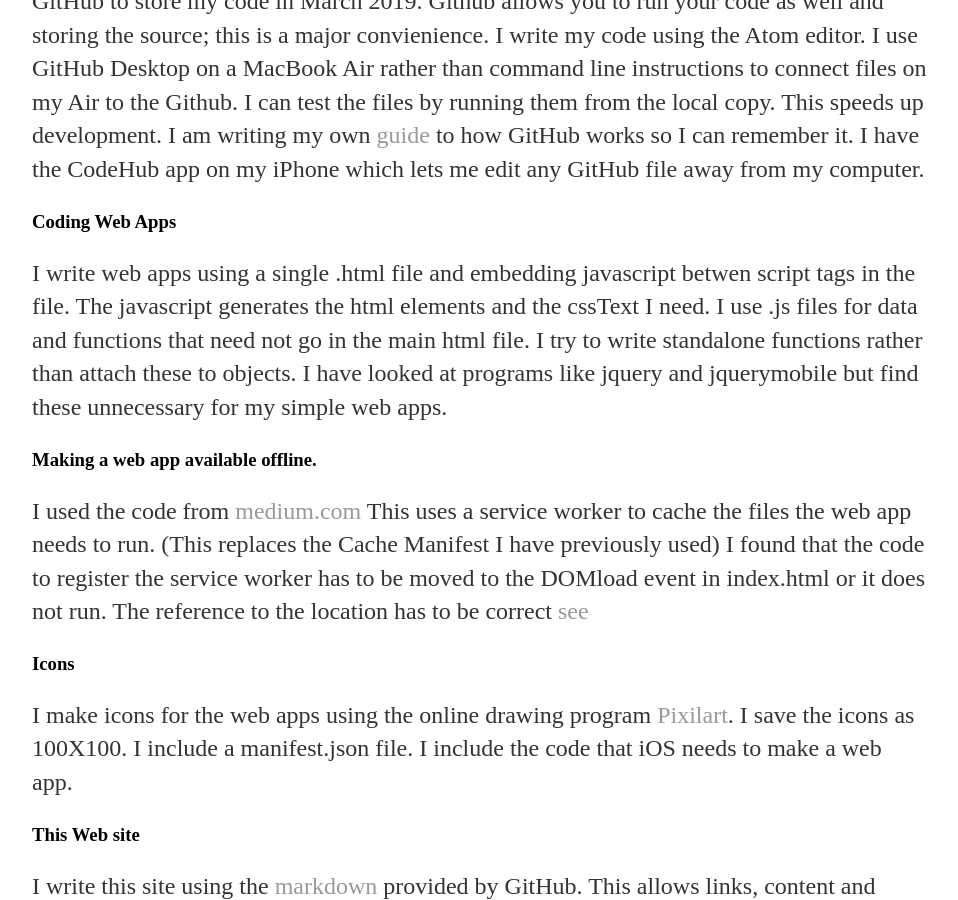
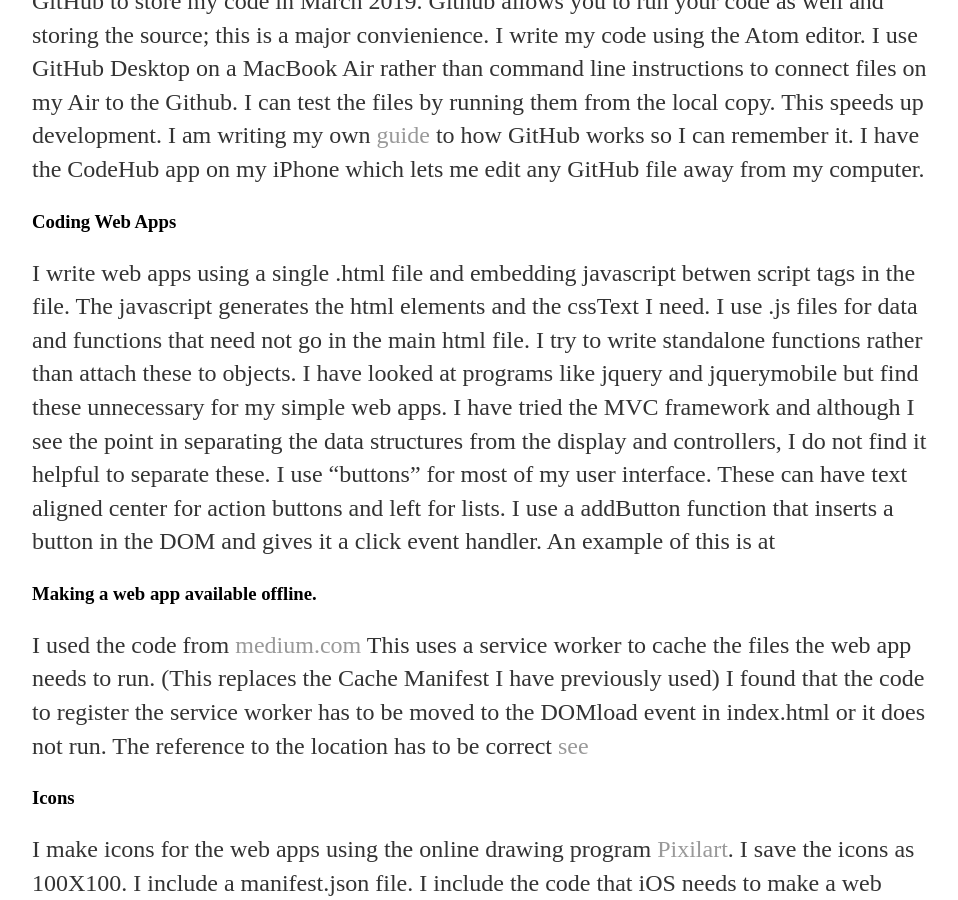
Before and after one commit to bwedgar/bwedgar.github.io, a Jekyll site: the page built from index.md, in a window 1280 px wide and 900 px high, scrolled down 1109 px. Shown: the whole window, without its empty margins (160-1118 px from the left). Built offline with Jekyll 4.4.1, drawn with Linux system fonts in a browser that asks for light colours.

Commit message:
Update index.md

```diff
--- a/index.md
+++ b/index.md
@@ -16,7 +16,7 @@
 After too many times of losing code using paid and free hosting services I started using GitHub to store my code in March 2019. Github allows you to run your code as well and storing the source; this is a major convienience.  I write my code using the Atom editor.  I use GitHub Desktop on a MacBook Air rather than command line instructions to connect files on my Air to the Github. I can test the files by running them from the local copy.  This speeds up development. I am writing my own [guide](github.md) to how GitHub works so I can remember it.
 I have the CodeHub app on my iPhone which lets me edit any GitHub file away from my computer.
 ### Coding Web Apps
-I write web apps using a single .html file and embedding javascript betwen script tags in the file. The javascript generates the html elements and the cssText I need. I use .js files for data and functions that need not go in the main html file. I try to write standalone functions rather than attach these to objects. I have looked at programs like jquery and jquerymobile but find these unnecessary for my simple web apps.
+I write web apps using a single .html file and embedding javascript betwen script tags in the file. The javascript generates the html elements and the cssText I need. I use .js files for data and functions that need not go in the main html file. I try to write standalone functions rather than attach these to objects. I have looked at programs like jquery and jquerymobile but find these unnecessary for my simple web apps. I have tried the MVC framework and although I see the point in separating the data structures from the display and controllers, I do not find it helpful to separate these. I use "buttons" for most of my user interface. These can have text aligned center for action buttons and left for lists. I use a addButton function that inserts a button in the DOM and gives it a click event handler. An example of this is at
 ### Making a web app available offline.
 I used the code from [medium.com](https://medium.com/@onejohi/offline-web-apps-using-local-storage-and-service-workers-5d40467117b9)
 This uses a service worker to cache the files the web app needs to run. (This replaces the Cache Manifest I have previously used)
```
